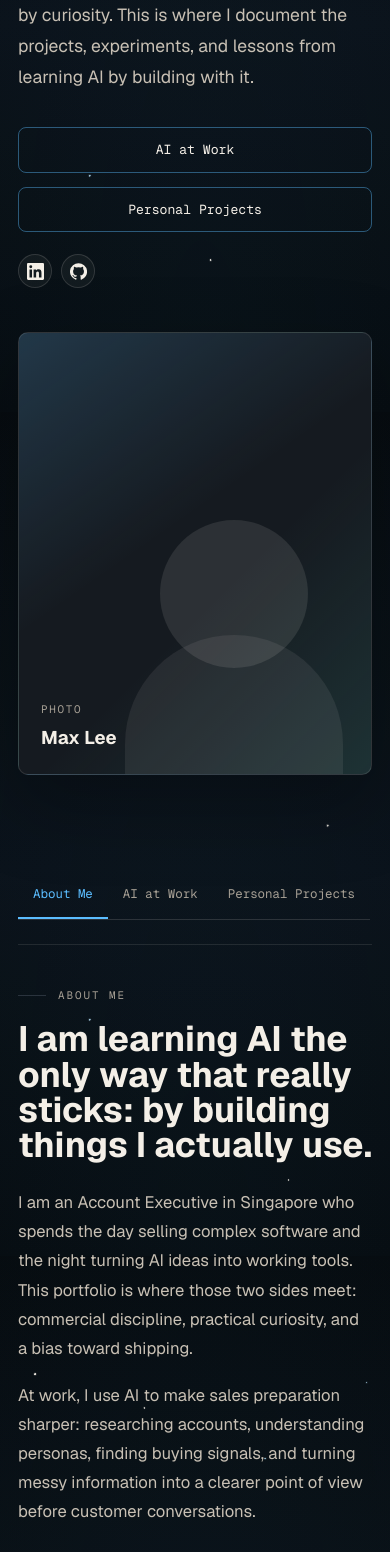
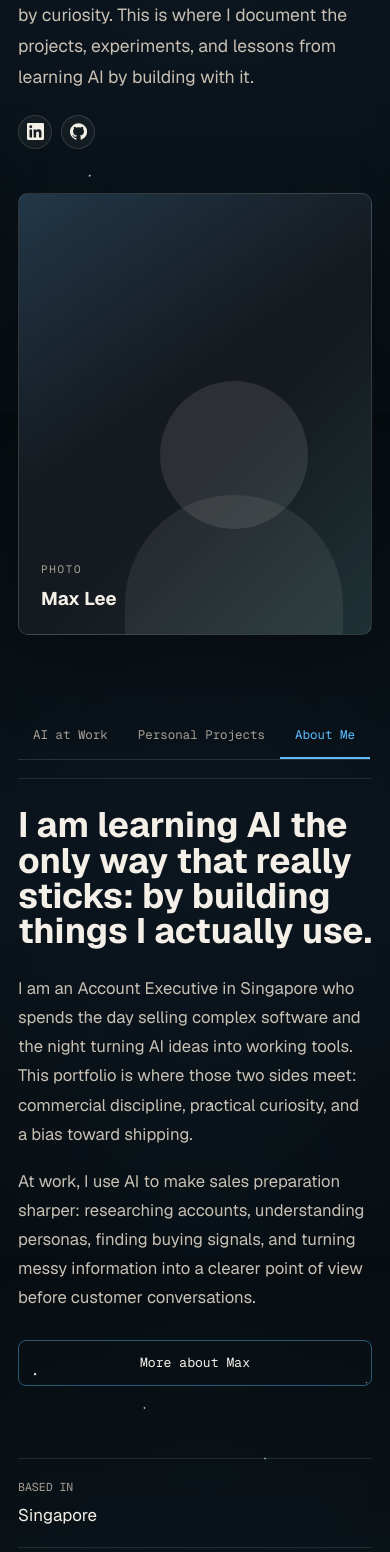
Before and after one commit to maxleesianyi/max-lee-ai-portfolio-website, a Next.js app: page / in a window 390 px wide. Shown: the part 432-1984 px from the top of the page. Built offline with nearby package versions, Linux system fonts and the light colour scheme.

Commit message:
Tighten homepage explorer layout

```diff
--- a/app/components/HomeExplorer.tsx
+++ b/app/components/HomeExplorer.tsx
@@ -42,7 +42,7 @@ type Props = {
   projects: Project[];
 };
 
-const tabs: ExplorerKey[] = ["about", "aiAtWork", "projects"];
+const tabs: ExplorerKey[] = ["aiAtWork", "projects", "about"];
 
 export function HomeExplorer({
   about,
@@ -103,7 +103,6 @@ export function HomeExplorer({
         {active === "about" ? (
           <div className="explorer-about">
             <div className="explorer-copy">
-              <span className="eyebrow">{explorer.about.label}</span>
               <h2>{about.hero.headline}</h2>
               <p className="explorer-intro">{about.hero.body}</p>
               <p className="explorer-detail">{about.paragraphs[0]}</p>
@@ -124,7 +123,6 @@ export function HomeExplorer({
 
         {active === "aiAtWork" ? (
           <div className="explorer-copy">
-            <span className="eyebrow">{explorer.aiAtWork.label}</span>
             <h2>{aiAtWork.hero.headline}</h2>
             <p className="explorer-intro">{aiAtWork.hero.body}</p>
             <div className="explorer-list">
@@ -146,7 +144,6 @@ export function HomeExplorer({
 
         {active === "projects" ? (
           <div className="explorer-copy">
-            <span className="eyebrow">{explorer.projects.label}</span>
             <h2>{personalProjects.hero.headline}</h2>
             <p className="explorer-intro">{personalProjects.hero.body}</p>
             <div className="explorer-list">
--- a/app/globals.css
+++ b/app/globals.css
@@ -137,7 +137,7 @@ input {
   grid-template-columns: minmax(0, 1fr) minmax(280px, 340px);
   gap: 48px;
   align-items: start;
-  min-height: calc(100vh - 140px);
+  min-height: calc(100vh - 220px);
 }
 
 .hero-copy {
@@ -354,7 +354,7 @@ h3 {
 }
 
 .home-explorer {
-  padding-top: 42px;
+  padding-top: 18px;
 }
 
 .explorer-tabs {
@@ -397,10 +397,10 @@ h3 {
 
 .explorer-panel {
   min-height: 440px;
-  margin-top: 34px;
+  margin-top: 24px;
   border-top: 1px solid rgba(244, 239, 231, 0.1);
   border-bottom: 1px solid rgba(244, 239, 231, 0.1);
-  padding: 46px 0;
+  padding: 34px 0 46px;
   animation: explorer-reveal 280ms cubic-bezier(0.2, 0, 0, 1);
 }
 
@@ -422,7 +422,7 @@ h3 {
 
 .explorer-copy h2 {
   max-width: 780px;
-  margin-top: 18px;
+  margin-top: 0;
   font-size: clamp(2.2rem, 4.2vw, 4.1rem);
   line-height: 1;
   text-wrap: balance;
@@ -1230,7 +1230,7 @@ a:hover .browser-frame {
   }
 
   .home-explorer {
-    padding-top: 28px;
+    padding-top: 8px;
   }
 
   .explorer-tab {
@@ -1238,8 +1238,8 @@ a:hover .browser-frame {
   }
 
   .explorer-panel {
-    margin-top: 24px;
-    padding: 34px 0;
+    margin-top: 18px;
+    padding: 28px 0 34px;
   }
 
   .explorer-list article {
--- a/app/page.tsx
+++ b/app/page.tsx
@@ -1,4 +1,3 @@
-import Link from "next/link";
 import { HomeExplorer } from "./components/HomeExplorer";
 import { PageShell, SocialLinks } from "./components/PortfolioBlocks";
 import { experience, home, pages, projects, workStories } from "./data";
@@ -19,13 +18,6 @@ export default function Home() {
             ))}
           </h1>
           <p>{hero.body}</p>
-          <div className="hero-actions">
-            {hero.actions.map((action) => (
-              <Link key={action.href} href={action.href}>
-                {action.label}
-              </Link>
-            ))}
-          </div>
           <SocialLinks className="social-links--hero" />
         </div>
         <div className="hero-side">
--- a/content/site.json
+++ b/content/site.json
@@ -44,17 +44,7 @@
         "Selling by day,",
         "Codex-ing by night."
       ],
-      "body": "Account Executive by profession. AI builder by curiosity. This is where I document the projects, experiments, and lessons from learning AI by building with it.",
-      "actions": [
-        {
-          "label": "AI at Work",
-          "href": "/ai-at-work"
-        },
-        {
-          "label": "Personal Projects",
-          "href": "/projects"
-        }
-      ]
+      "body": "Account Executive by profession. AI builder by curiosity. This is where I document the projects, experiments, and lessons from learning AI by building with it."
     },
     "sections": {
       "aiAtWork": {
```
